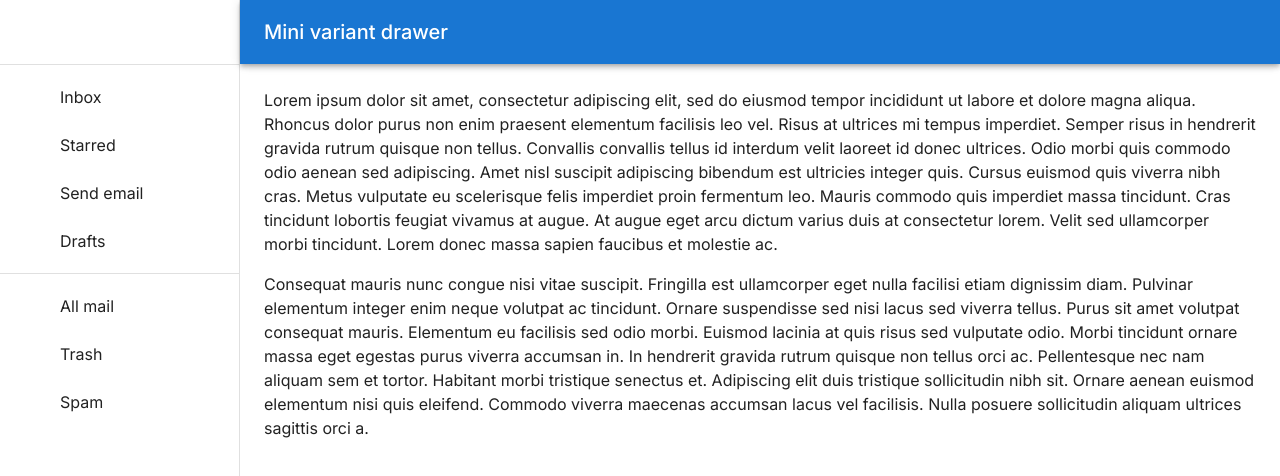
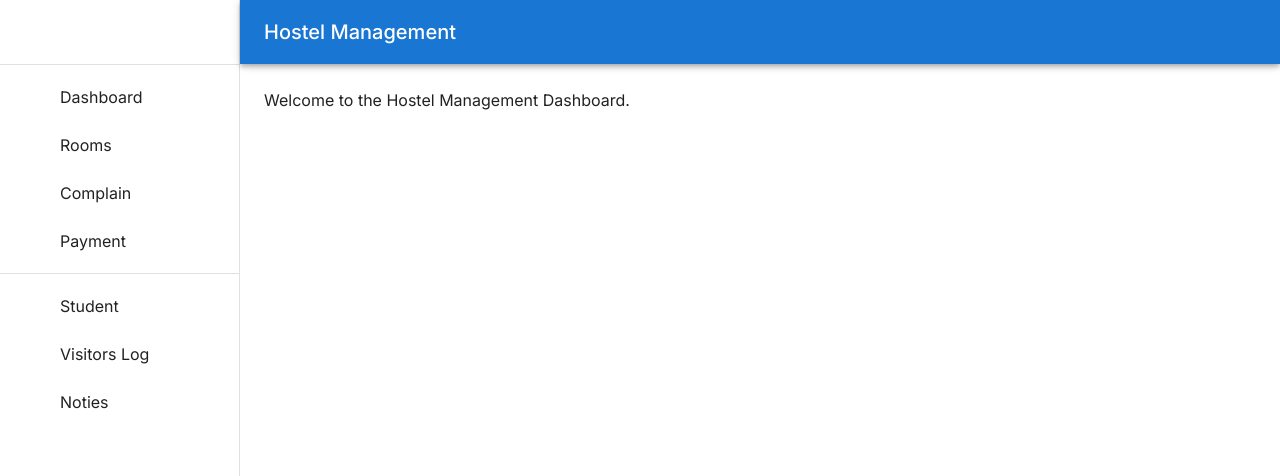
Before and after one commit to SachinthaNimesh370/HostelEase_ClientSide, a React (Vite) app: page /drawer in a window 1280 px wide. Both pictures are taken after a click on the button 32 px from the left and 32 px from the top of the page. Shown: the top 476 px of the page. Built offline with nearby package versions, Linux system fonts and the light colour scheme; some icons are missing.

Commit message:
add drawer

```diff
--- a/src/pages/Drawer.jsx
+++ b/src/pages/Drawer.jsx
@@ -16,8 +16,15 @@ import ListItem from '@mui/material/ListItem';
 import ListItemButton from '@mui/material/ListItemButton';
 import ListItemIcon from '@mui/material/ListItemIcon';
 import ListItemText from '@mui/material/ListItemText';
-import InboxIcon from '@mui/icons-material/MoveToInbox';
-import MailIcon from '@mui/icons-material/Mail';
+
+// ✅ Suitable icons
+import DashboardIcon from '@mui/icons-material/Dashboard';
+import MeetingRoomIcon from '@mui/icons-material/MeetingRoom';
+import ReportProblemIcon from '@mui/icons-material/ReportProblem';
+import PaymentIcon from '@mui/icons-material/Payment';
+import SchoolIcon from '@mui/icons-material/School';
+import PeopleIcon from '@mui/icons-material/People';
+import NotificationsIcon from '@mui/icons-material/Notifications';
 
 const drawerWidth = 240;
 
@@ -47,55 +54,41 @@ const DrawerHeader = styled('div')(({ theme }) => ({
   alignItems: 'center',
   justifyContent: 'flex-end',
   padding: theme.spacing(0, 1),
-  // necessary for content to be below app bar
   ...theme.mixins.toolbar,
 }));
 
 const AppBar = styled(MuiAppBar, {
   shouldForwardProp: (prop) => prop !== 'open',
-})(({ theme }) => ({
+})(({ theme, open }) => ({
   zIndex: theme.zIndex.drawer + 1,
   transition: theme.transitions.create(['width', 'margin'], {
     easing: theme.transitions.easing.sharp,
     duration: theme.transitions.duration.leavingScreen,
   }),
-  variants: [
-    {
-      props: ({ open }) => open,
-      style: {
+  ...(open && {
     marginLeft: drawerWidth,
     width: `calc(100% - ${drawerWidth}px)`,
     transition: theme.transitions.create(['width', 'margin'], {
       easing: theme.transitions.easing.sharp,
       duration: theme.transitions.duration.enteringScreen,
     }),
-      },
-    },
-  ],
+  }),
 }));
 
 const Drawer = styled(MuiDrawer, { shouldForwardProp: (prop) => prop !== 'open' })(
-  ({ theme }) => ({
+  ({ theme, open }) => ({
     width: drawerWidth,
     flexShrink: 0,
     whiteSpace: 'nowrap',
     boxSizing: 'border-box',
-    variants: [
-      {
-        props: ({ open }) => open,
-        style: {
+    ...(open && {
       ...openedMixin(theme),
       '& .MuiDrawer-paper': openedMixin(theme),
-        },
-      },
-      {
-        props: ({ open }) => !open,
-        style: {
+    }),
+    ...(!open && {
       ...closedMixin(theme),
       '& .MuiDrawer-paper': closedMixin(theme),
-        },
-      },
-    ],
+    }),
   }),
 );
 
@@ -111,6 +104,19 @@ export default function MiniDrawer() {
     setOpen(false);
   };
 
+  const drawerItems1 = [
+    { text: 'Dashboard', icon: <DashboardIcon /> },
+    { text: 'Rooms', icon: <MeetingRoomIcon /> },
+    { text: 'Complain', icon: <ReportProblemIcon /> },
+    { text: 'Payment', icon: <PaymentIcon /> },
+  ];
+
+  const drawerItems2 = [
+    { text: 'Student', icon: <SchoolIcon /> },
+    { text: 'Visitors Log', icon: <PeopleIcon /> },
+    { text: 'Noties', icon: <NotificationsIcon /> },
+  ];
+
   return (
     <Box sx={{ display: 'flex' }}>
       <CssBaseline />
@@ -121,17 +127,12 @@ export default function MiniDrawer() {
             aria-label="open drawer"
             onClick={handleDrawerOpen}
             edge="start"
-            sx={[
-              {
-                marginRight: 5,
-              },
-              open && { display: 'none' },
-            ]}
+            sx={{ marginRight: 5, ...(open && { display: 'none' }) }}
           >
             <MenuIcon />
           </IconButton>
           <Typography variant="h6" noWrap component="div">
-            Mini variant drawer
+            Hostel Management
           </Typography>
         </Toolbar>
       </AppBar>
@@ -143,104 +144,50 @@ export default function MiniDrawer() {
         </DrawerHeader>
         <Divider />
         <List>
-          {['Inbox', 'Starred', 'Send email', 'Drafts'].map((text, index) => (
-            <ListItem key={text} disablePadding sx={{ display: 'block' }}>
+          {drawerItems1.map((item) => (
+            <ListItem key={item.text} disablePadding sx={{ display: 'block' }}>
               <ListItemButton
-                sx={[
-                  {
+                sx={{
                   minHeight: 48,
+                  justifyContent: open ? 'initial' : 'center',
                   px: 2.5,
-                  },
-                  open
-                    ? {
-                        justifyContent: 'initial',
-                      }
-                    : {
-                        justifyContent: 'center',
-                      },
-                ]}
+                }}
               >
                 <ListItemIcon
-                  sx={[
-                    {
+                  sx={{
                     minWidth: 0,
+                    mr: open ? 3 : 'auto',
                     justifyContent: 'center',
-                    },
-                    open
-                      ? {
-                          mr: 3,
-                        }
-                      : {
-                          mr: 'auto',
-                        },
-                  ]}
+                  }}
                 >
-                  {index % 2 === 0 ? <InboxIcon /> : <MailIcon />}
+                  {item.icon}
                 </ListItemIcon>
-                <ListItemText
-                  primary={text}
-                  sx={[
-                    open
-                      ? {
-                          opacity: 1,
-                        }
-                      : {
-                          opacity: 0,
-                        },
-                  ]}
-                />
+                <ListItemText primary={item.text} sx={{ opacity: open ? 1 : 0 }} />
               </ListItemButton>
             </ListItem>
           ))}
         </List>
         <Divider />
         <List>
-          {['All mail', 'Trash', 'Spam'].map((text, index) => (
-            <ListItem key={text} disablePadding sx={{ display: 'block' }}>
+          {drawerItems2.map((item) => (
+            <ListItem key={item.text} disablePadding sx={{ display: 'block' }}>
               <ListItemButton
-                sx={[
-                  {
+                sx={{
                   minHeight: 48,
+                  justifyContent: open ? 'initial' : 'center',
                   px: 2.5,
-                  },
-                  open
-                    ? {
-                        justifyContent: 'initial',
-                      }
-                    : {
-                        justifyContent: 'center',
-                      },
-                ]}
+                }}
               >
                 <ListItemIcon
-                  sx={[
-                    {
+                  sx={{
                     minWidth: 0,
+                    mr: open ? 3 : 'auto',
                     justifyContent: 'center',
-                    },
-                    open
-                      ? {
-                          mr: 3,
-                        }
-                      : {
-                          mr: 'auto',
-                        },
-                  ]}
+                  }}
                 >
-                  {index % 2 === 0 ? <InboxIcon /> : <MailIcon />}
+                  {item.icon}
                 </ListItemIcon>
-                <ListItemText
-                  primary={text}
-                  sx={[
-                    open
-                      ? {
-                          opacity: 1,
-                        }
-                      : {
-                          opacity: 0,
-                        },
-                  ]}
-                />
+                <ListItemText primary={item.text} sx={{ opacity: open ? 1 : 0 }} />
               </ListItemButton>
             </ListItem>
           ))}
@@ -248,32 +195,8 @@ export default function MiniDrawer() {
       </Drawer>
       <Box component="main" sx={{ flexGrow: 1, p: 3 }}>
         <DrawerHeader />
-        <Typography sx={{ marginBottom: 2 }}>
-          Lorem ipsum dolor sit amet, consectetur adipiscing elit, sed do eiusmod
-          tempor incididunt ut labore et dolore magna aliqua. Rhoncus dolor purus non
-          enim praesent elementum facilisis leo vel. Risus at ultrices mi tempus
-          imperdiet. Semper risus in hendrerit gravida rutrum quisque non tellus.
-          Convallis convallis tellus id interdum velit laoreet id donec ultrices.
-          Odio morbi quis commodo odio aenean sed adipiscing. Amet nisl suscipit
-          adipiscing bibendum est ultricies integer quis. Cursus euismod quis viverra
-          nibh cras. Metus vulputate eu scelerisque felis imperdiet proin fermentum
-          leo. Mauris commodo quis imperdiet massa tincidunt. Cras tincidunt lobortis
-          feugiat vivamus at augue. At augue eget arcu dictum varius duis at
-          consectetur lorem. Velit sed ullamcorper morbi tincidunt. Lorem donec massa
-          sapien faucibus et molestie ac.
-        </Typography>
-        <Typography sx={{ marginBottom: 2 }}>
-          Consequat mauris nunc congue nisi vitae suscipit. Fringilla est ullamcorper
-          eget nulla facilisi etiam dignissim diam. Pulvinar elementum integer enim
-          neque volutpat ac tincidunt. Ornare suspendisse sed nisi lacus sed viverra
-          tellus. Purus sit amet volutpat consequat mauris. Elementum eu facilisis
-          sed odio morbi. Euismod lacinia at quis risus sed vulputate odio. Morbi
-          tincidunt ornare massa eget egestas purus viverra accumsan in. In hendrerit
-          gravida rutrum quisque non tellus orci ac. Pellentesque nec nam aliquam sem
-          et tortor. Habitant morbi tristique senectus et. Adipiscing elit duis
-          tristique sollicitudin nibh sit. Ornare aenean euismod elementum nisi quis
-          eleifend. Commodo viverra maecenas accumsan lacus vel facilisis. Nulla
-          posuere sollicitudin aliquam ultrices sagittis orci a.
+        <Typography paragraph>
+          Welcome to the Hostel Management Dashboard.
         </Typography>
       </Box>
     </Box>
```
Lines whose indentation alone changed are shown as unchanged.
